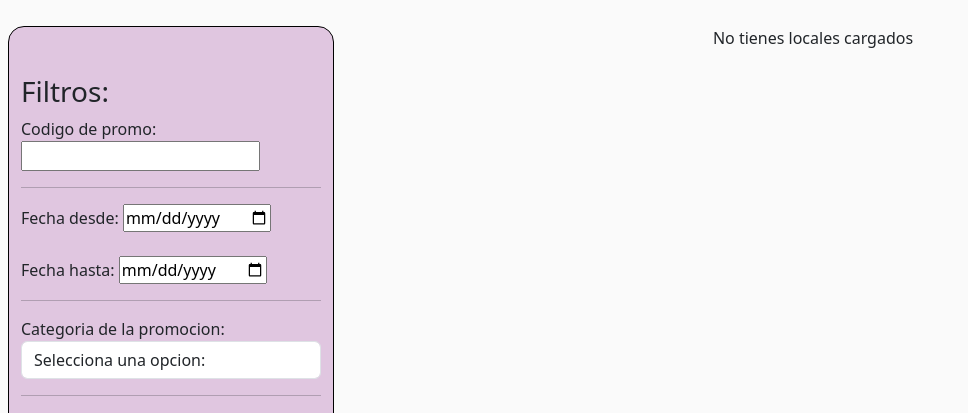
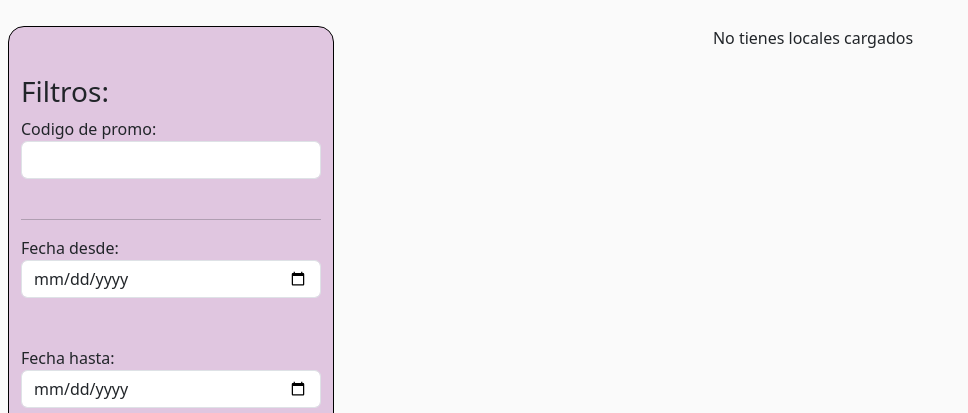
Before and after one commit to pepicont/EG_Shopping, a PHP site: page /duenoLocales/gestionDescuentos.php in a window 1280 px wide. Shown: the part 122-535 px from the top of the page, without its empty margins (0-968 px from the left). Run offline with PHP 8.4, Linux system fonts and the light colour scheme; the visitor is signed in with stand-in values (Sample User, id 1); data that the repository does not hold is empty.

Commit message:
retoques correción

```diff
--- a/Admin/gestionarDescuentos.php
+++ b/Admin/gestionarDescuentos.php
@@ -59,7 +59,7 @@
                     <form method="GET" >
                         <div class="form-group p-2">
 
-                            Fecha  desde:  <input type="date" class="form-control" id="fechaDes" name="fechaDes" min="<?php echo date('Y-m-d'); ?>">
+                            Fecha  desde:  <input type="date" class="form-control" id="fechaDes" name="fechaDes">
                         </div>
                         <div class="form-group p-2">
                             Fecha hasta: <input type="date" class="form-control" id="fechaHas" name="fechaHas"> <br>
--- a/duenoLocales/filtros.php
+++ b/duenoLocales/filtros.php
@@ -16,14 +16,14 @@ if($estoy == "verSolicitudDescuentos"){
         <input type="hidden" name="form_type" value="aplicar_filtros">
     <h3>Filtros:  </h3>
     <div class="form-group ">
-        Codigo de promo: <input type="text" id="codDes" name="codDes" > </br>
+        Codigo de promo: <input class="form-control" type="text" id="codDes" name="codDes" > </br>
         <hr>
     </div>
     <div class="form-group">
-        Fecha  desde:  <input type="date" id="fechaDes" name="fechaDes" min="<?php $fec ?>"> </br> </br>
+        Fecha  desde:  <input class="form-control" type="date" id="fechaDes" name="fechaDes" min="<?php $fec ?>"> </br> </br>
     </div>
     <div class="form-group">
-        Fecha hasta: <input type="date" id="fechaHas" name="fechaHas"> <br>
+        Fecha hasta: <input class="form-control" type="date" id="fechaHas" name="fechaHas"> <br>
         <hr>
     </div>
     <div class="form-group">
```
